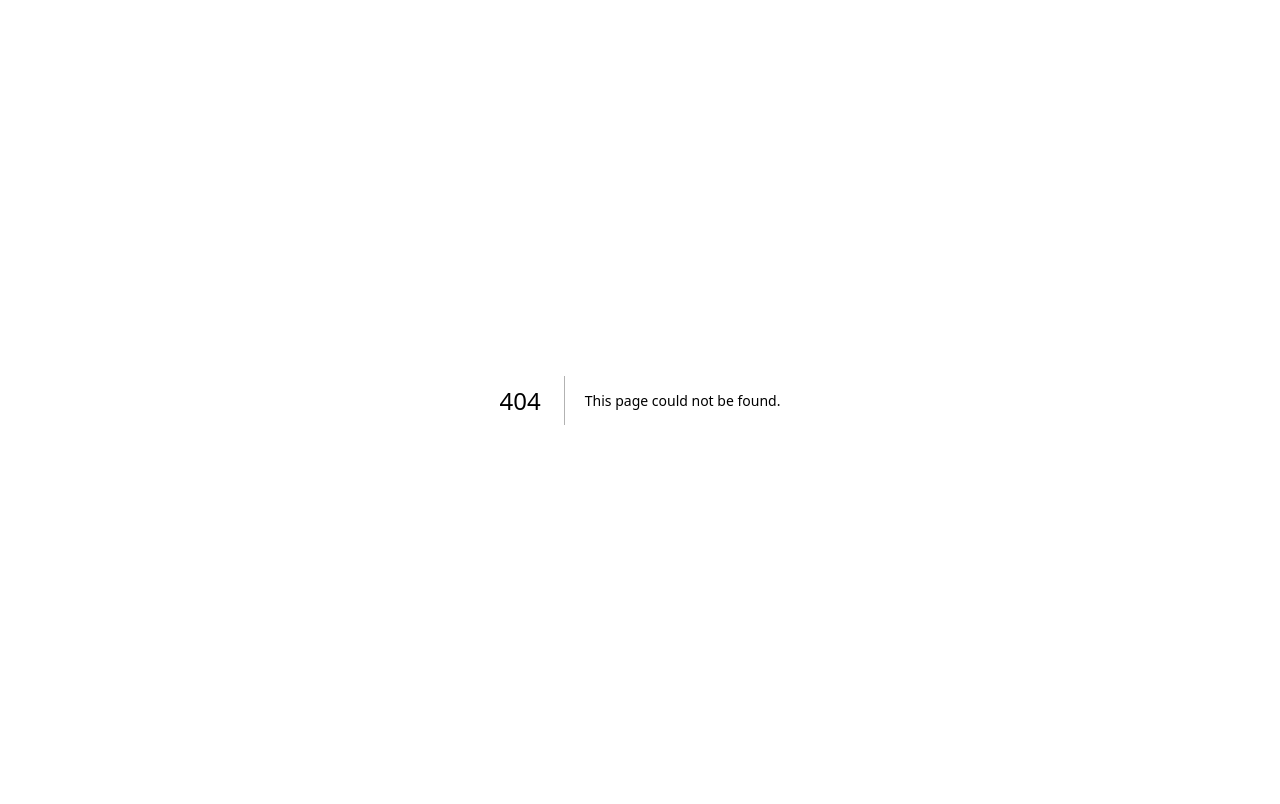
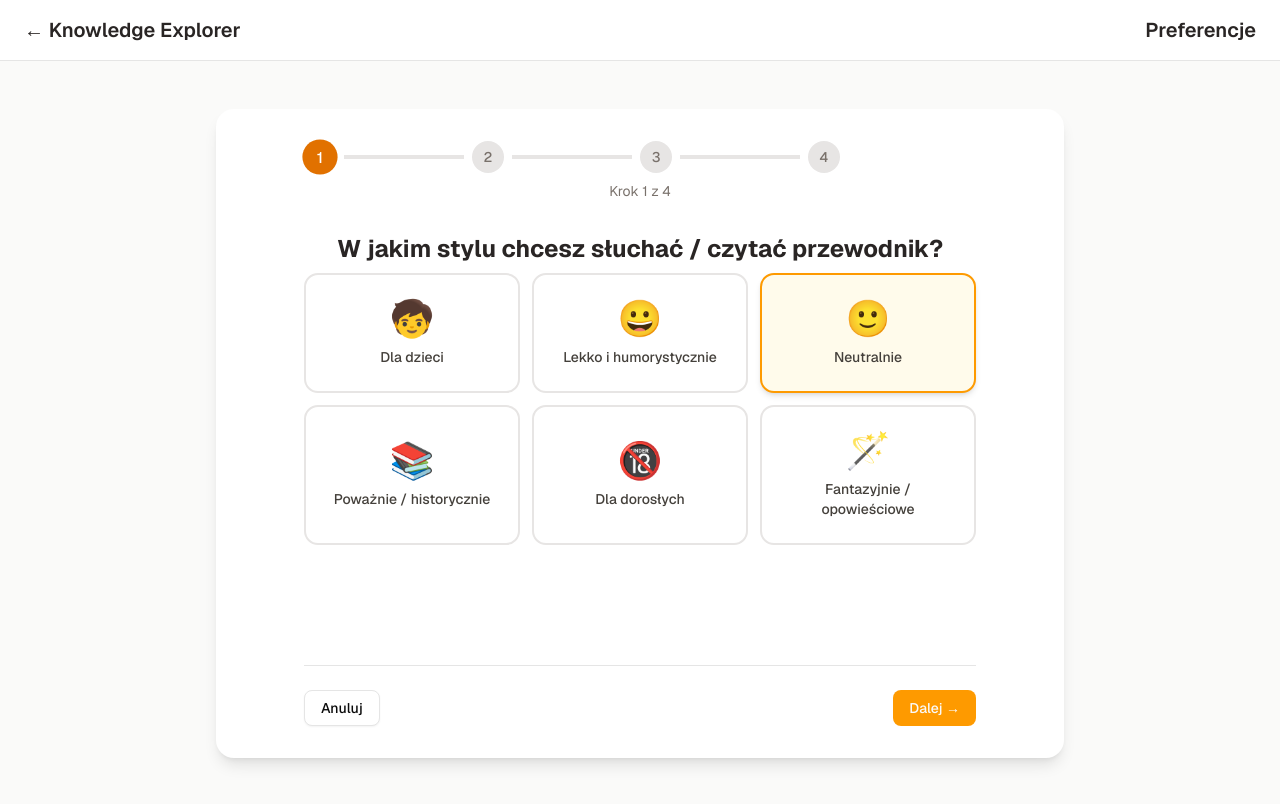
Before and after one commit to kubiakszymonp/knowledge-exploring, a Next.js app in the folder frontend/: page /preferences in a window 1280 px wide. Before the commit this address had no page. Built offline with nearby package versions, Linux system fonts and the light colour scheme.

Commit message:
visual fixes

```diff
--- a/frontend/app/page.tsx
+++ b/frontend/app/page.tsx
@@ -61,7 +61,7 @@ export default function Home() {
   return (
     <div className="min-h-screen bg-stone-50">
       {/* Header */}
-      <header className="border-b bg-white/80 backdrop-blur-sm sticky top-0 z-10">
+      <header className="border-b bg-white sticky top-0 z-[1000]">
         <div className="container mx-auto px-6 py-4 flex items-center justify-between">
           <h1 className="text-xl font-semibold text-stone-800">Knowledge Explorer</h1>
           <Link
@@ -168,12 +168,12 @@ export default function Home() {
           </div>
 
           {hasPreferences !== null && (
-            <div className="mt-6">
-              <Link href="/settings">
+            <div className="mt-6 w-full">
+              <Link href="/preferences" className="block w-full">
                 <Button
-                  className="bg-amber-500 hover:bg-amber-600 text-white font-medium px-6 py-3 rounded-lg transition-colors"
+                  className="w-full bg-amber-500 hover:bg-amber-600 text-white font-medium px-6 py-4 rounded-lg transition-colors"
                 >
-                  {hasPreferences ? "✏️ Edytuj ankietę" : "📝 Wypełnij ankietę"}
+                  {hasPreferences ? "✏️ Edytuj preferencje" : "📝 Ustaw preferencje"}
                 </Button>
               </Link>
             </div>
--- /dev/null
+++ b/frontend/app/preferences/page.tsx
@@ -0,0 +1,59 @@
+"use client";
+
+import { useState, useEffect } from "react";
+import Link from "next/link";
+import { useRouter } from "next/navigation";
+import { PreferencesSurvey } from "@/components/PreferencesSurvey";
+import { UserPreferences } from "@/model/UserPreferences";
+import { loadPreferences } from "@/lib/userPreferences";
+
+export default function PreferencesPage() {
+  const [preferences, setPreferences] = useState<UserPreferences | null>(null);
+  const [isLoading, setIsLoading] = useState(true);
+  const router = useRouter();
+
+  useEffect(() => {
+    const loaded = loadPreferences();
+    setPreferences(loaded);
+    setIsLoading(false);
+  }, []);
+
+  const handleComplete = (newPreferences: UserPreferences) => {
+    setPreferences(newPreferences);
+    router.push("/");
+  };
+
+  if (isLoading) {
+    return (
+      <div className="min-h-screen bg-stone-50 flex items-center justify-center">
+        <div className="text-stone-500">Ładowanie...</div>
+      </div>
+    );
+  }
+
+  return (
+    <div className="min-h-screen bg-stone-50">
+      {/* Header */}
+      <header className="border-b bg-white sticky top-0 z-[1000]">
+        <div className="container mx-auto px-6 py-4">
+          <div className="flex items-center justify-between">
+            <Link href="/" className="text-xl font-semibold text-stone-800">
+              ← Knowledge Explorer
+            </Link>
+            <h1 className="text-xl font-semibold text-stone-800">Preferencje</h1>
+          </div>
+        </div>
+      </header>
+
+      <main className="container mx-auto px-6 py-12 max-w-4xl">
+        <div className="bg-white rounded-2xl shadow-lg p-8">
+          <PreferencesSurvey
+            initialPreferences={preferences || undefined}
+            onComplete={handleComplete}
+            onCancel={() => router.push("/")}
+          />
+        </div>
+      </main>
+    </div>
+  );
+}
--- a/frontend/app/settings/page.tsx
+++ b/frontend/app/settings/page.tsx
@@ -73,7 +73,7 @@ export default function SettingsPage() {
   return (
     <div className="min-h-screen bg-stone-50">
       {/* Header */}
-      <header className="border-b bg-white/80 backdrop-blur-sm sticky top-0 z-10">
+      <header className="border-b bg-white sticky top-0 z-[1000]">
         <div className="container mx-auto px-6 py-4">
           <div className="flex items-center justify-between">
             <Link href="/" className="text-md font-semibold text-stone-600">
```
